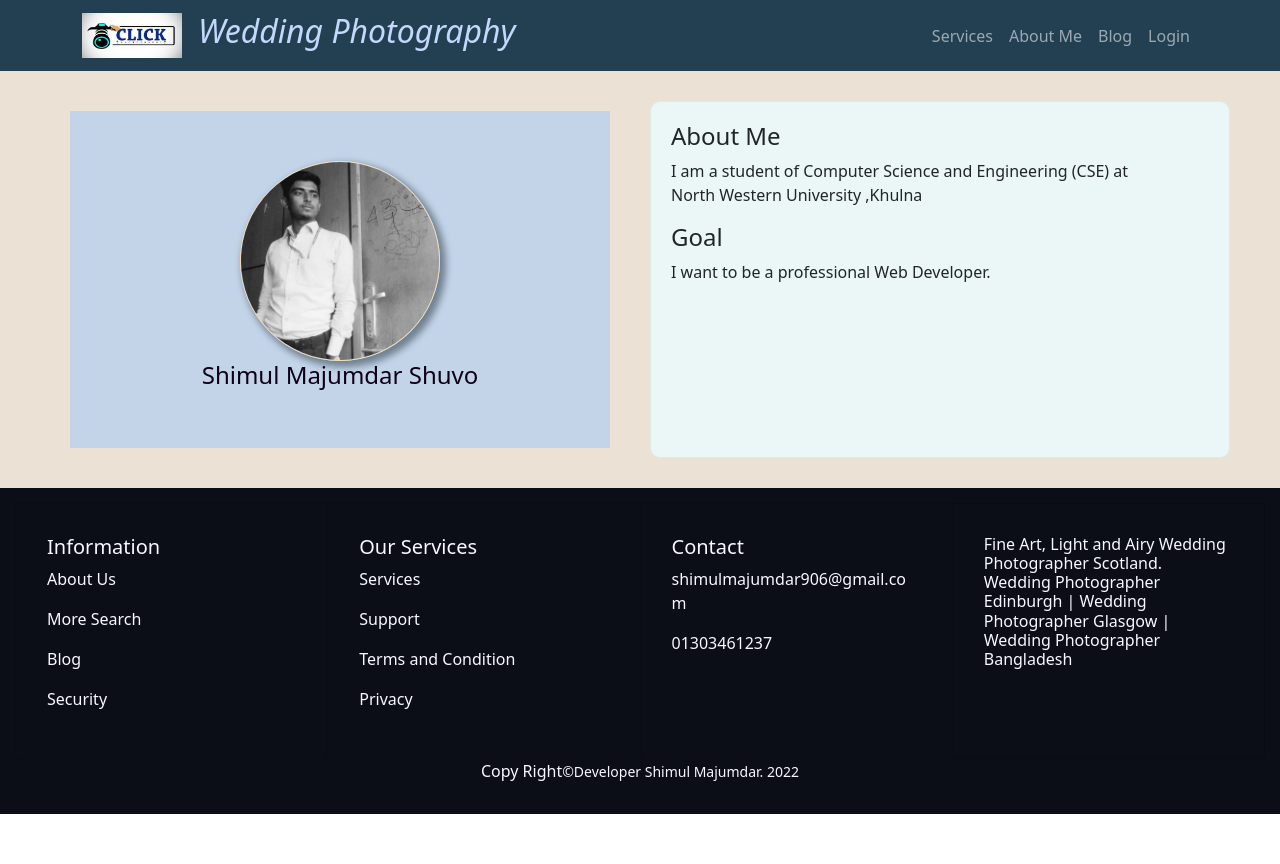
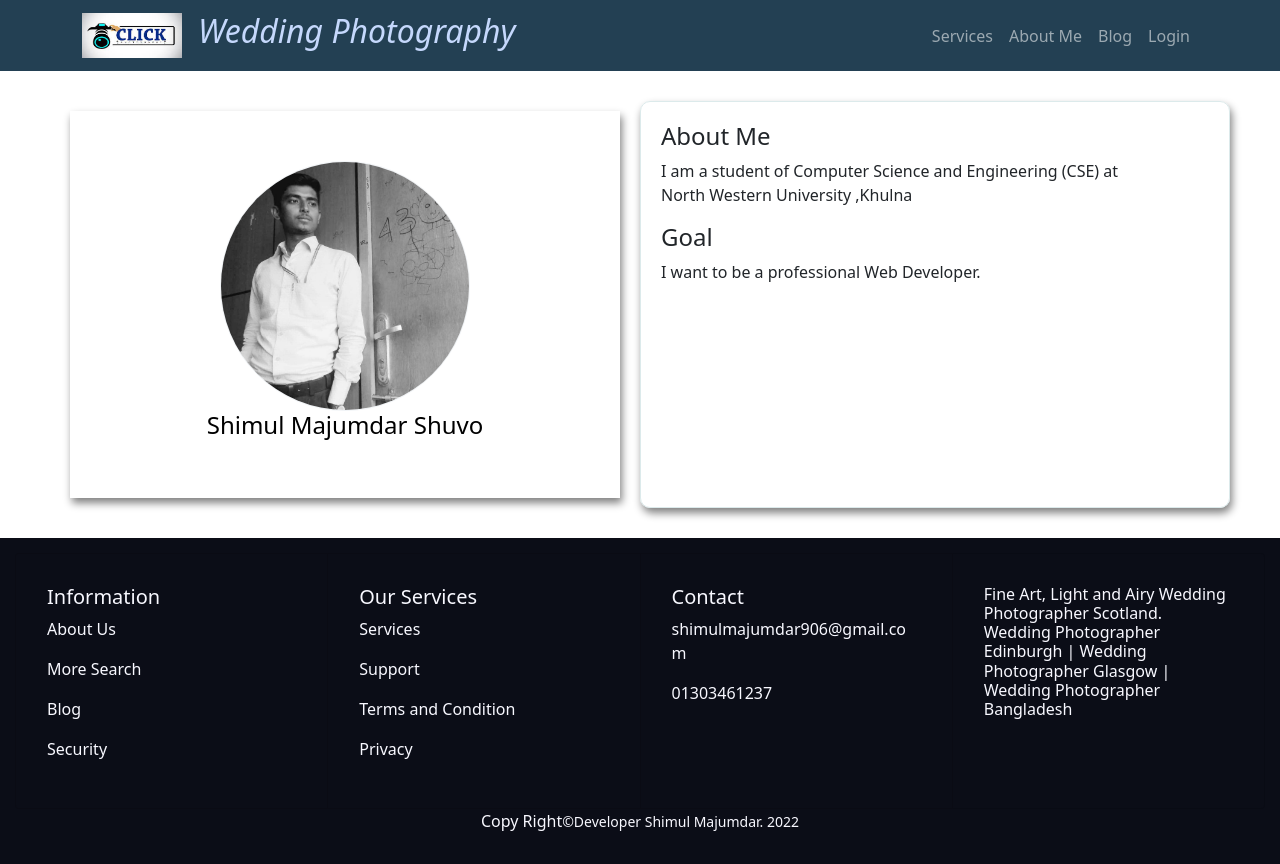
Before and after one commit to Shimulmajumdarshuvo/weeding-photography-projects, a React (Create React App) app: page /about in a window 1280 px wide. Before the commit the page ends 814 px from the top, so only its background shows below. Built offline with nearby package versions, Linux system fonts and the light colour scheme; no server answers.

Commit message:
readme file updated

```diff
--- a/src/Pages/About/About.css
+++ b/src/Pages/About/About.css
@@ -1,47 +1,42 @@
-.main-part {
-    background-color: cornsilk;
-}
-
 .personal {
     display: grid;
     grid-template-columns: 1fr 1fr;
-    grid-gap: 20px;
+
     padding: 30px 50px;
     margin: 0 auto;
-
-
-    background-color: rgb(235, 225, 212);
 
 
 }
 
 .photo {
-    background-color: rgb(195, 212, 233);
+
     padding: 50px;
     text-align: center;
-    color: rgb(13, 1, 24);
+    color: black;
     margin: 10px 20px;
+    box-shadow: 2px 5px 8px gray;
 
 }
 
 .photo img {
-    width: 200px;
-    height: 200px;
-    border: 1px solid wheat;
+    width: 250px;
+    height: 250px;
+    border: 1px solid rgb(241, 244, 247);
     margin: 0 auto;
     display: flex;
 
     text-align: center;
     border-radius: 50%;
-    box-shadow: 4px 4px 7px 2px slategray;
+
 
 }
 
 .about-section {
     border: 1px solid rgb(220, 234, 235);
     border-radius: 10px;
-    background-color: rgb(234, 247, 246);
+
     padding: 20px;
+    box-shadow: 2px 5px 8px gray;
 }
 
 @media only screen and (max-width:760px) {
--- a/src/Pages/Home/Servies/Service/Service.css
+++ b/src/Pages/Home/Servies/Service/Service.css
@@ -8,14 +8,22 @@
     background-color: rgb(234, 224, 250);
 }
 
+.service:hover {
+    background-color: white;
+}
+
 .service img {
     width: 250px;
     height: 180px;
 }
 
+.service img:hover {
+    width: 255px;
+}
+
 .btn {
     background-color: rgb(156, 192, 226);
-    color: rgb(82, 8, 47);
+    color: rgb(3, 3, 3);
     border-radius: 5px;
     padding: 8px 10px;
     border: none;
--- a/src/Pages/Home/Servies/Services.css
+++ b/src/Pages/Home/Servies/Services.css
@@ -1,6 +1,6 @@
 .services-title {
     text-align: center;
-    color: lightskyblue;
+    color: rgb(1, 11, 17);
 }
 
 
--- a/src/Pages/Login/Register/Register.css
+++ b/src/Pages/Login/Register/Register.css
@@ -9,6 +9,7 @@
 
 .register-form input {
     display: block;
+    font-style: oblique;
 
     width: 80%;
     height: 40px;
@@ -18,6 +19,6 @@
     margin: 10px auto;
     border: none;
     border: 1px solid rgb(16, 1, 31);
-    border-radius: 10px;
-    box-shadow: 8px 6px 2px 1px rgba(0, 0, 255, .2);
+    border-radius: 5px;
+    box-shadow: 8px 6px 2px 1px rgba(229, 229, 241, 0.2);
 }
--- a/src/Pages/Shared/Header/Header.js
+++ b/src/Pages/Shared/Header/Header.js
@@ -14,7 +14,7 @@ const Header = () => {
         signOut(auth);
     }
     return (
-        <div>
+        <>
             <Navbar className='navbar-part' collapseOnSelect expand="lg" sticky='top' variant="dark">
                 <Container>
                     <Navbar.Brand as={Link} to="/">
@@ -43,7 +43,7 @@ const Header = () => {
                     </Navbar.Collapse>
                 </Container>
             </Navbar>
-        </div>
+        </>
     );
 };
 
```
Also changed, not shown: firebase.json (added), 2 other files (tests, documents, lock files or other folders).
